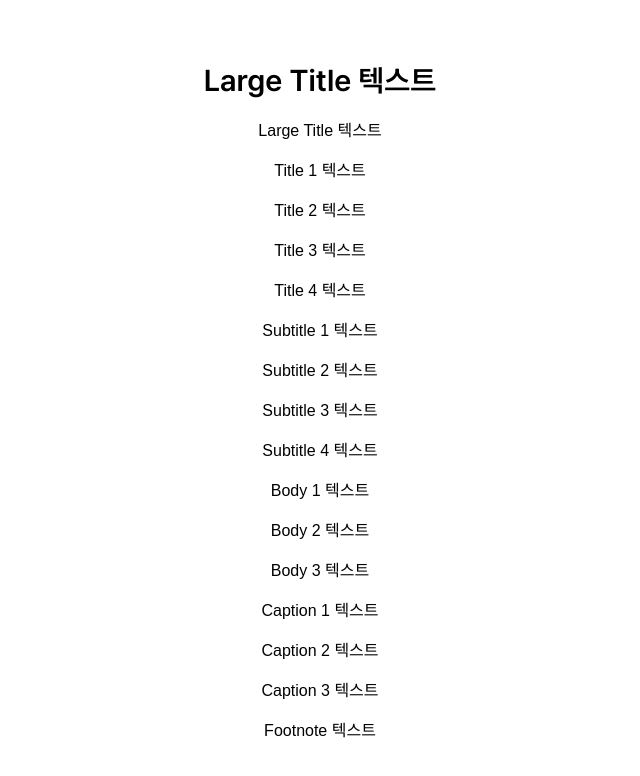
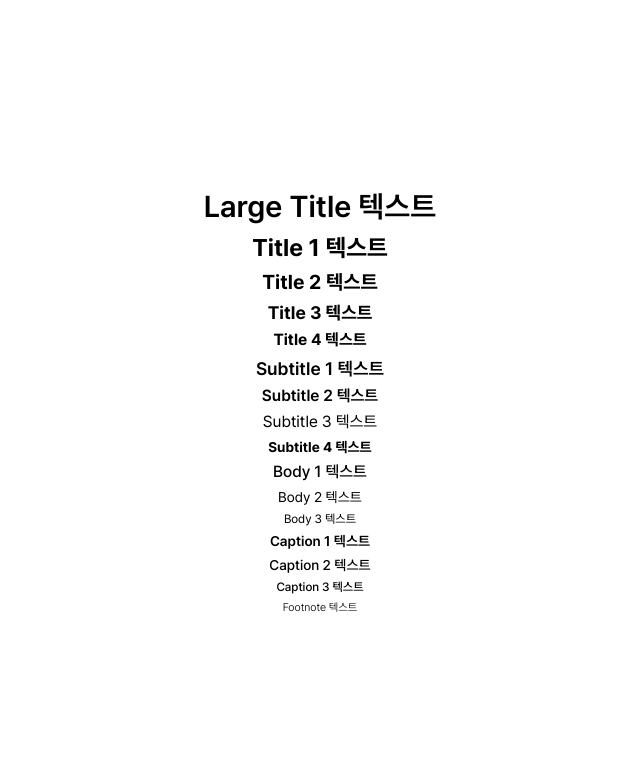
Before and after one commit to FC-DEV3-Final-Project/zoop-frontend, a Next.js app: page /test in a window 1280 px wide. Shown: the top 776 px of the page, without its empty margins (320-960 px from the left). Built offline with nearby package versions, Linux system fonts and the light colour scheme.

Commit message:
init: 폰트 설정(globals.css)

```diff
--- a/src/app/globals.css
+++ b/src/app/globals.css
@@ -1,9 +1,91 @@
-@tailwind base;
-@tailwind components;
-@tailwind utilities;
-
 @import 'tailwindcss';
 
 body {
-  font-family: 'Pretendard', sans-serif;
+  font-family: var(--font-pretendard);
 }
+
+.text-largeTitle {
+  font-size: 30px;
+  line-height: 1.4;
+  font-weight: 600;
+}
+.text-title1 {
+  font-size: 24px;
+  line-height: 1.4;
+  font-weight: 700;
+}
+.text-title2 {
+  font-size: 20px;
+  line-height: 1.4;
+  font-weight: 700;
+}
+.text-title3 {
+  font-size: 18px;
+  line-height: 1.4;
+  font-weight: 700;
+}
+.text-title4 {
+  font-size: 16px;
+  line-height: 1.4;
+  font-weight: 700;
+}
+.text-subtitle1 {
+  font-size: 18px;
+  line-height: 1.4;
+  font-weight: 600;
+}
+.text-subtitle2 {
+  font-size: 16px;
+  line-height: 1.4;
+  font-weight: 600;
+}
+.text-subtitle3 {
+  font-size: 16px;
+  line-height: 1.4;
+  font-weight: 400;
+}
+.text-subtitle4 {
+  font-size: 14px;
+  line-height: 1.4;
+  font-weight: 700;
+}
+.text-body1 {
+  font-size: 16px;
+  line-height: 1.4;
+  font-weight: 500;
+}
+.text-body2 {
+  font-size: 14px;
+  line-height: 1.4;
+  font-weight: 400;
+}
+.text-body3 {
+  font-size: 12px;
+  line-height: 1.4;
+  font-weight: 400;
+}
+.text-body4 {
+  font-size: 12px;
+  line-height: 1.4;
+  font-weight: 400;
+}
+.text-caption1 {
+  font-size: 14px;
+  line-height: 1.4;
+  font-weight: 600;
+}
+.text-caption2 {
+  font-size: 14px;
+  line-height: 1.4;
+  font-weight: 500;
+}
+.text-caption3 {
+  font-size: 12px;
+  line-height: 1.4;
+  font-weight: 500;
+}
+.text-footnote {
+  font-size: 11px;
+  line-height: 1.4;
+  font-weight: 300;
+}
--- a/src/app/layout.tsx
+++ b/src/app/layout.tsx
@@ -1,11 +1,6 @@
+import "./globals.css";
 import localFont from 'next/font/local'
 import type { Metadata } from "next";
-import "./globals.css";
-
-export const metadata: Metadata = {
-  title: "Create Next App",
-  description: "Generated by create next app",
-};
 
 const pretendard = localFont({
   src: '../../public/fonts/PretendardVariable.woff2',
@@ -14,6 +9,11 @@ const pretendard = localFont({
   weight: '100 900',
 })
 
+export const metadata: Metadata = {
+  title: "Create Next App",
+  description: "Generated by create next app",
+};
+
 export default function RootLayout({
   children,
 }: Readonly<{
@@ -21,7 +21,7 @@ export default function RootLayout({
 }>) {
   return (
     <html lang="en" className={pretendard.variable}>
-      <body>{children}</body>
+      <body className="font-pretendard">{children}</body>
     </html>
   );
 }
--- a/src/app/test/page.tsx
+++ b/src/app/test/page.tsx
@@ -1,11 +1,6 @@
 export default function Test() {
   return (
-    <div className="min-h-screen flex flex-col items-center justify-center gap-4 p-8">
-      <p style={{
-        fontFamily: 'var(--font-pretendard)',
-        fontSize: '30px',
-        fontWeight: '600'
-      }}>Large Title 텍스트</p>
+    <div className="min-h-screen flex flex-col items-center justify-center gap-1 p-8">
       <p className="text-largeTitle">Large Title 텍스트</p>
       <p className="text-title1">Title 1 텍스트</p>
       <p className="text-title2">Title 2 텍스트</p>
--- a/tailwind.config.js
+++ b/tailwind.config.js
@@ -12,73 +12,5 @@ export default {
     },
   },
   plugins: [
-    function({ addComponents }) {
-      addComponents({
-        '.text-largeTitle': {
-          fontSize: '30px',
-          fontWeight: '600',
-        },
-        '.text-title1': {
-          fontSize: '24px',
-          fontWeight: '700',
-        },
-        '.text-title2': {
-          fontSize: '20px',
-          fontWeight: '700',
-        },
-        '.text-title3': {
-          fontSize: '18px',
-          fontWeight: '700',
-        },
-        '.text-title4': {
-          fontSize: '16px',
-          fontWeight: '700',
-        },
-        '.text-subtitle1': {
-          fontSize: '18px',
-          fontWeight: '600',
-        },
-        '.text-subtitle2': {
-          fontSize: '16px',
-          fontWeight: '600',
-        },
-        '.text-subtitle3': {
-          fontSize: '16px',
-          fontWeight: '400',
-        },
-        '.text-subtitle4': {
-          fontSize: '14px',
-          fontWeight: '700',
-        },
-        '.text-body1': {
-          fontSize: '16px',
-          fontWeight: '500',
-        },
-        '.text-body2': {
-          fontSize: '14px',
-          fontWeight: '400',
-        },
-        '.text-body3': {
-          fontSize: '12px',
-          fontWeight: '400',
-        },
-        '.text-caption1': {
-          fontSize: '14px',
-          fontWeight: '600',
-        },
-        '.text-caption2': {
-          fontSize: '14px',
-          fontWeight: '500',
-        },
-        '.text-caption3': {
-          fontSize: '12px',
-          fontWeight: '500',
-        },
-        '.text-footnote': {
-          fontSize: '11px',
-          fontWeight: '300',
-        },
-      });
-    },
   ],
 };
```
